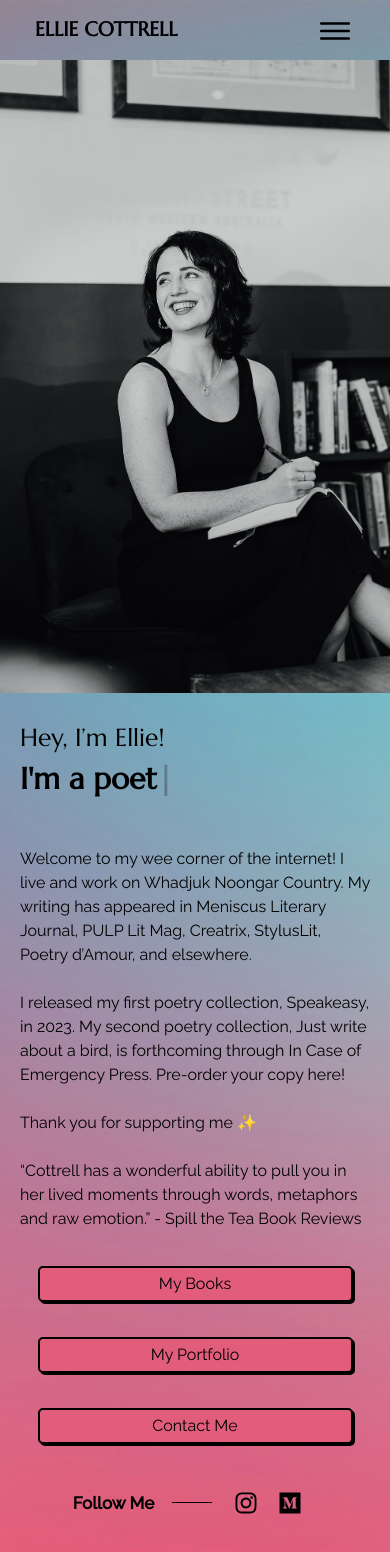
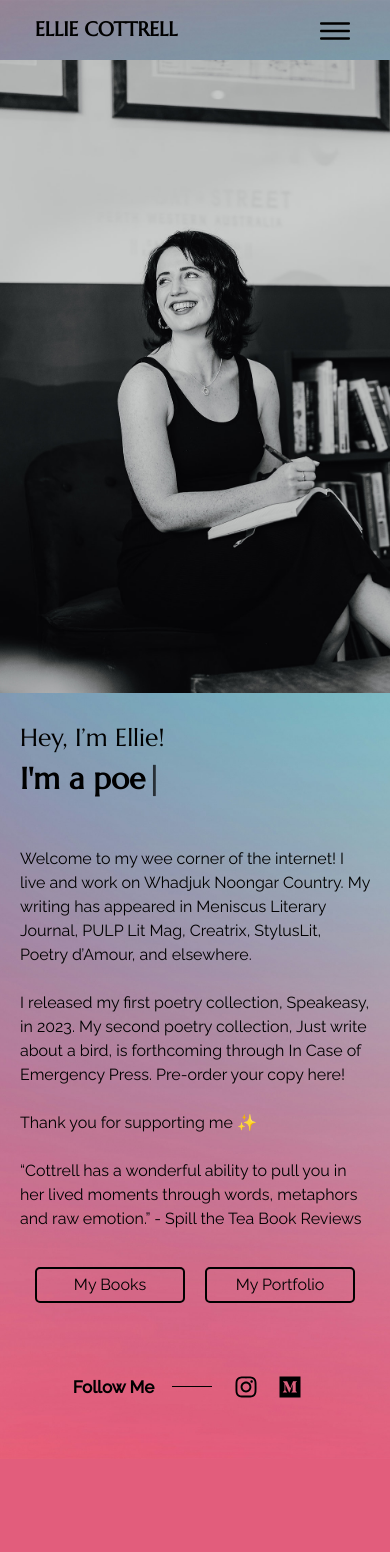
Before and after one commit to p-cottrell/poetry-website, a React (Create React App) app: page / in a window 390 px wide. Shown: the top 1552 px of the page. After the commit the page ends 1459 px from the top, so only its background shows below. Built offline with nearby package versions, Linux system fonts and the light colour scheme.

Commit message:
fixed the responsiveness of the buttons

```diff
--- a/src/content_option.js
+++ b/src/content_option.js
@@ -1,4 +1,4 @@
-import * as devData from "./data.dev.js";
+//import * as devData from "./data.dev.js";
 import * as prodData from "./data.prod.js";
 
 //const isDev = process.env.NODE_ENV === "production";
--- a/src/pages/books/index.js
+++ b/src/pages/books/index.js
@@ -46,7 +46,7 @@ export const Books = () => {
                     </React.Fragment>
                   ))}
                   <a href={book.purchase_link} target="_blank" rel="noopener noreferrer">
-                    <div id="button_h" className="ac_btn btn">
+                    <div id="button_h" className="book-btn btn">
                       Purchase
                       <div className="ring one"></div>
                       <div className="ring two"></div>
--- a/src/pages/books/style.css
+++ b/src/pages/books/style.css
@@ -1,5 +1,5 @@
 .book-section {
-    margin-bottom: 50px;
+  margin-bottom: 20px;
 }
 
 .book-item {
@@ -53,10 +53,9 @@
 }
 
 .book-item:hover .book-content {
-    opacity: .9;
+  opacity: 0.9;
   background-color: #c27694;
   box-shadow: 1px 1px 10px var(--bg-color);
-
 }
 
 .book-details {
@@ -71,7 +70,7 @@
 }
 
 /* Button styles */
-.ac_btn {
+.book-btn {
   padding: 4px 19px;
   color: var(--secondary-color);
   position: relative;
@@ -83,11 +82,11 @@
   margin-top: 35px;
 }
 
-.ac_btn:hover {
+.book-btn:hover {
   box-shadow: 8px 8px 0px var(--text-color), -8px -8px 0px var(--text-color);
 }
 
-.ac_btn .ring {
+.book-btn .ring {
   width: 100%;
   height: 100%;
   position: absolute;
@@ -97,20 +96,40 @@
   transform: translate3d(0px, 90px, 0px);
 }
 
-.ac_btn .one {
+.book-btn .one {
   background-color: #000;
   transition: all 0.3s cubic-bezier(0.55, 0, 0.1, 1);
   z-index: -3;
 }
 
-.ac_btn .two {
+.book-btn .two {
   background-color: var(--primary-color);
   transition: all 0.5s cubic-bezier(0.55, 0, 0.1, 1);
   z-index: -3;
 }
 
-.ac_btn .three {
+.book-btn .three {
   background-color: var(--secondary-color);
   transition: all 0.7s cubic-bezier(0.55, 0, 0.1, 1);
   z-index: -2;
 }
+
+@media (max-width: 768px) {
+  .intro_btn-action {
+    display: flex;
+    justify-content: center;
+  }
+
+  .btn {
+    text-decoration: none;
+    width: 40%;
+    margin-bottom: 30px;
+    margin-top: 20px;
+  }
+
+  .book-btn,
+  .book-btn a {
+    text-decoration: none !important;
+    display: block;
+  }
+}
--- a/src/pages/home/index.js
+++ b/src/pages/home/index.js
@@ -49,7 +49,7 @@ export const Home = () => {
                 </p>
                 <div className="intro_btn-action">
                   <Link to="/books" >
-                    <div id="button_h" className="ac_btn btn">
+                    <div className="ac_btn btn">
                       My Books
                       <div className="ring one"></div>
                       <div className="ring two"></div>
@@ -57,15 +57,15 @@ export const Home = () => {
                     </div>
                   </Link>
                   <Link to="/portfolio" >
-                    <div id="button_h" className="ac_btn btn button_h">
+                    <div className="ac_btn btn">
                       My Portfolio
                       <div className="ring one"></div>
                       <div className="ring two"></div>
                       <div className="ring three"></div>
                     </div>
                   </Link>
-                  <Link to="/contact">
-                    <div id="button_h" className="ac_btn btn">
+                  <Link to="/contact" className="hide-on-mobile">
+                    <div className="ac_btn btn">
                       Contact Me
                       <div className="ring one"></div>
                       <div className="ring two"></div>
--- a/src/pages/home/style.css
+++ b/src/pages/home/style.css
@@ -16,27 +16,15 @@ section {
 }
 
 /* ========== Buttons ========== */
-.btn-portfolio {
-  background: var(--primary-color);
-  border-radius: 8px;
-}
 
-.btn-portfolio a,
-.btn-about a,
 .ac_btn,
 .ac_btn a {
   text-decoration: none !important;
 }
 
-.btn-portfolio a {
-  color: #000;
-}
-
-.btn-about a {
-  color: var(--text-color);
-}
 
 .ac_btn {
+  margin-top: 20px;
   padding: 4px 19px;
   color: var(--secondary-color);
   position: relative;
@@ -45,7 +33,6 @@ section {
   overflow: hidden;
   transition: all 0.6s cubic-bezier(0.55, 0, 0.1, 1);
   cursor: pointer;
-  display: inline-block;
   margin-right: 20px;
   min-width: 120px;
 }
@@ -72,7 +59,7 @@ section {
 }
 
 .ac_btn .two {
-  background-color: var(--primary-color);
+  background-color: var(--secondary-color);
   transition: all 0.5s cubic-bezier(0.55, 0, 0.1, 1);
   z-index: -3;
 }
@@ -83,22 +70,8 @@ section {
   z-index: -3;
 }
 
-.ac_btn:hover .one,
-.ac_btn:hover .two,
-.ac_btn:hover .three,
-.ac_btn:hover .four {
-  opacity: 1;
-  transform: translate3d(0, 0, 0);
-}
-
-/* Specific Button Variants */
-#button_p {
-  background: var(--secondary-color);
-  color: var(--primary-color);
-}
-
-#button_h:hover {
-  color: var(--primary-color);
+.ac_btn:hover {
+    box-shadow: 8px 8px 0px var(--text-color), -8px -8px 0px var(--text-color);
 }
 
 /* ========== Intro Section ========== */
@@ -214,19 +187,16 @@ section {
 }
 
 @media (max-width: 768px) {
+  .intro_btn-action {
+    display: flex;
+    justify-content: center;
+    gap: 20px;
+  }
+
   .btn {
-    min-height: auto;
-    padding: 12px;
-    font-size: 1rem;
-    text-align: center;
-    background: var(--bg-color);
-    border-radius: 8px;
-    margin-bottom: 2px;
-    box-shadow: 2px 2px 0px 0px var(--secondary-color);
-    width: 90%;
-    display: block;
     margin: 5px auto;
     text-decoration: none;
+    min-width: 150px;
   }
 
   .ac_btn,
@@ -234,4 +204,8 @@ section {
     text-decoration: none !important;
     display: block;
   }
+
+  .hide-on-mobile {
+    display: none !important;
+  }
 }
--- a/src/pages/portfolio/style.css
+++ b/src/pages/portfolio/style.css
@@ -149,6 +149,10 @@
   .po_item_title {
     color: var(--text-color);
   }
+
+  .po_item:hover {
+  box-shadow: none;
+}
 }
 
 @media (min-width: 769px) {
```
Also changed, not shown: TODO.txt. Lines whose indentation alone changed are shown as unchanged.
